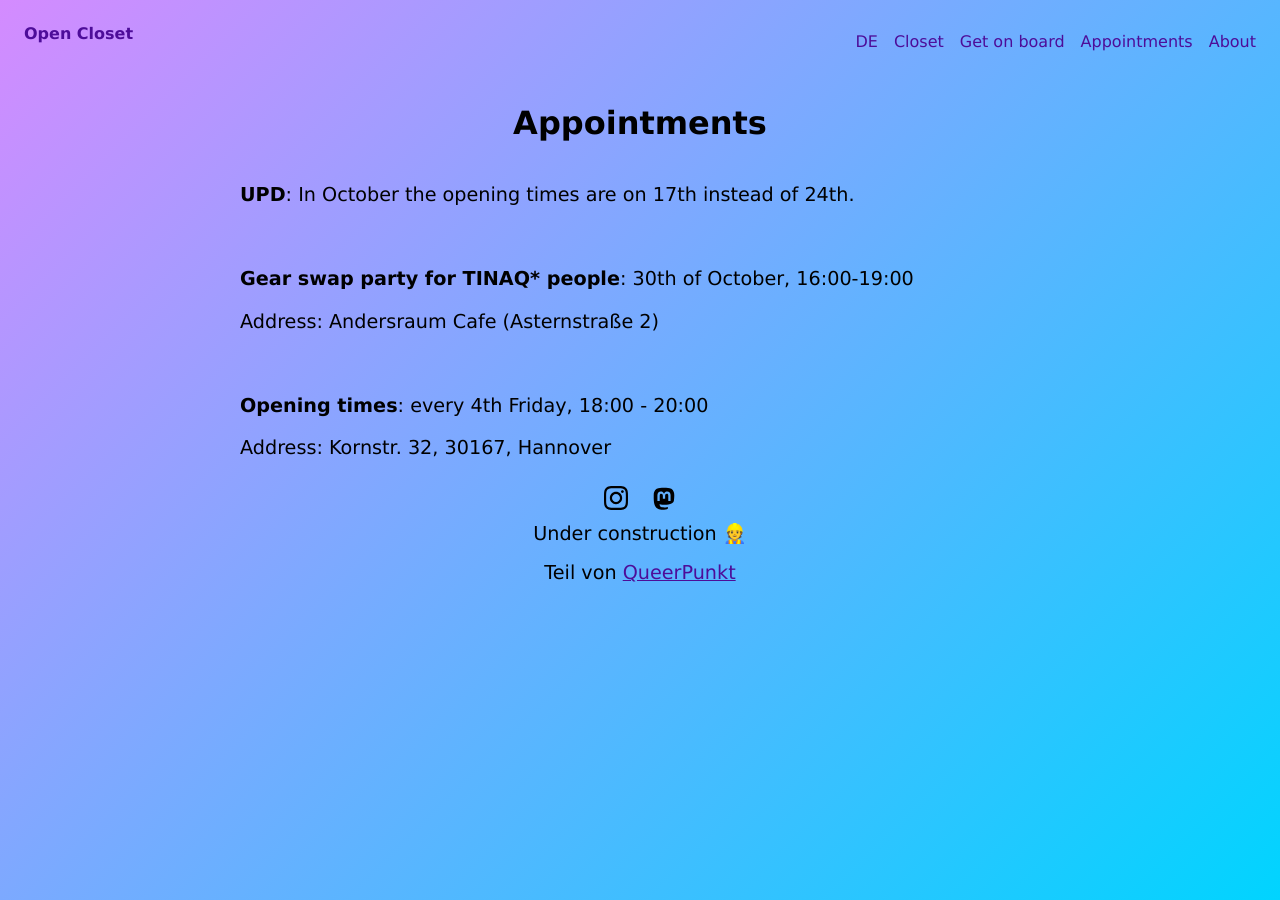
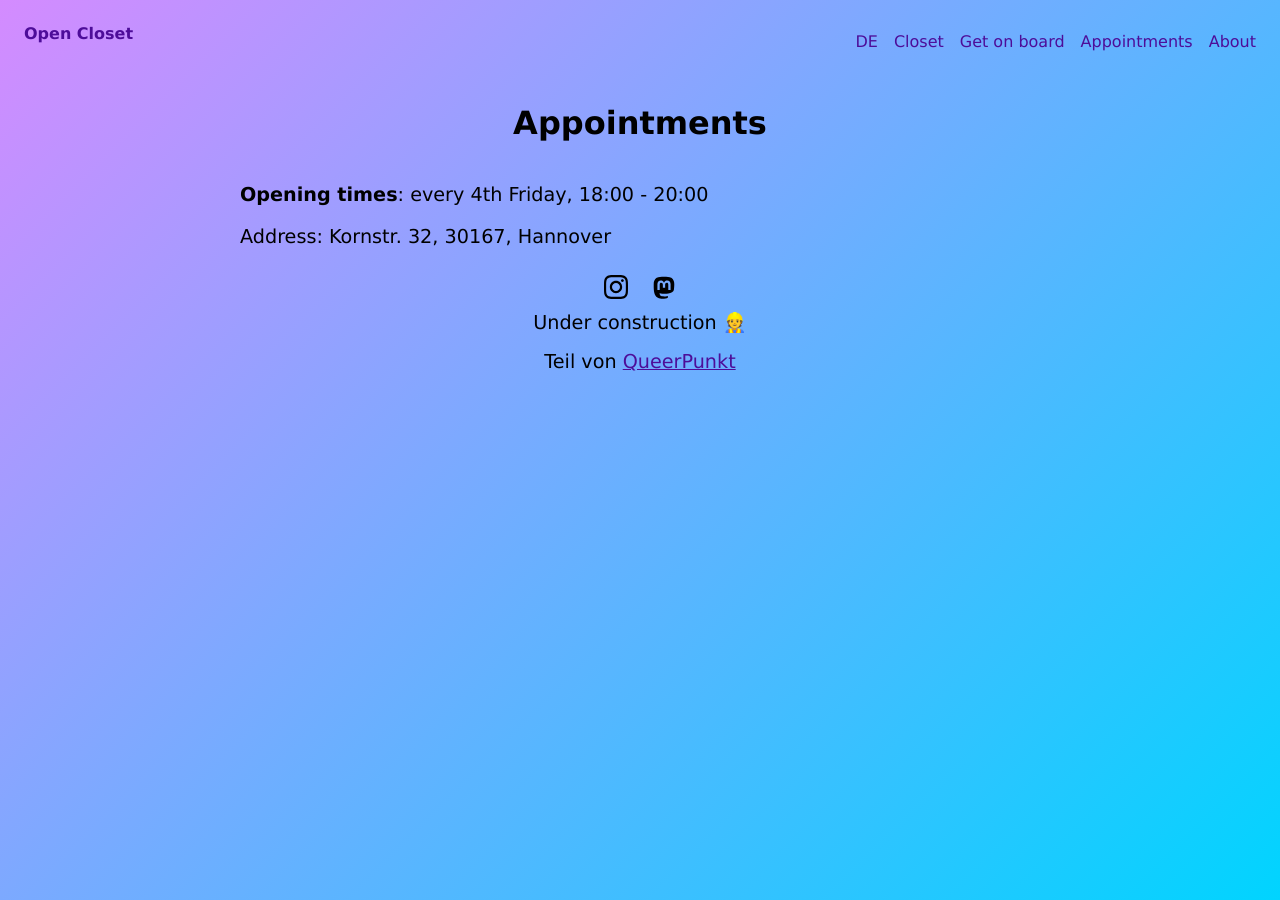
Before and after one commit to open-closet-hannover/open-closet-hannover.github.io, a Jekyll site: the page built from en/appointments.md, in a window 1280 px wide. Built offline with Jekyll 4.4.1, drawn with Linux system fonts in a browser that asks for light colours.

Commit message:
Remove outdated info from appointments.md

```diff
--- a/en/appointments.md
+++ b/en/appointments.md
@@ -3,16 +3,6 @@ layout: page-en
 title: Appointments
 ---
 
-**UPD**: In October the opening times are on 17th instead of 24th.
-
-<br>
-
-**Gear swap party for TINAQ\* people**: 30th of October, 16:00-19:00
-
-Address: Andersraum Cafe (Asternstraße 2)
-
-<br>
-
 **Opening times**: every 4th Friday, 18:00 - 20:00
 
 Address: Kornstr. 32, 30167, Hannover
```
Also changed, not shown: appointments.md (+0 -2 lines).
